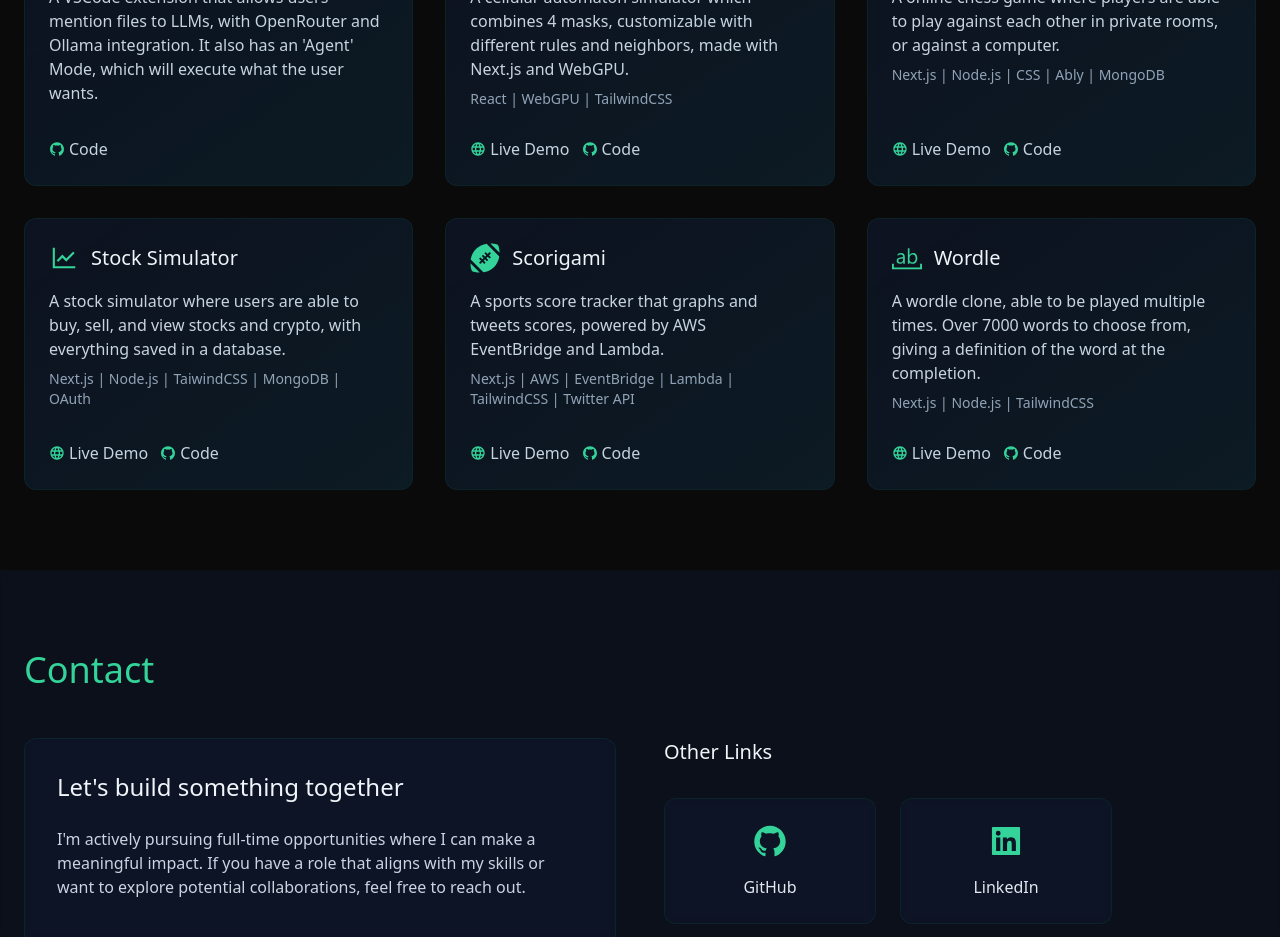
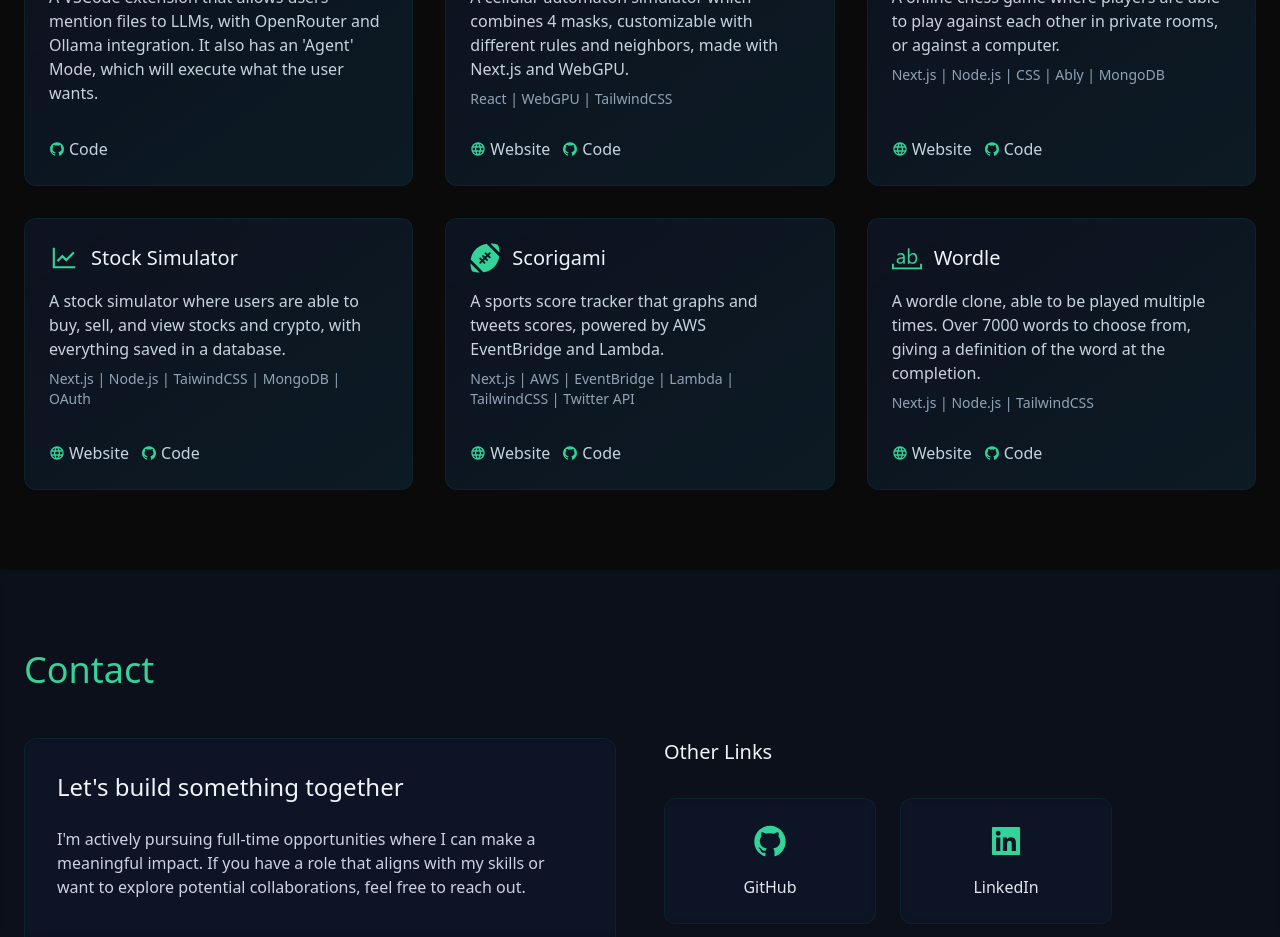
Before and after one commit to omarabdiwali/next-portfolio, a Next.js app: page / in a window 1280 px wide. Shown: the part 1860-2797 px from the top of the page. Built offline with nearby package versions, Linux system fonts and the light colour scheme.

Commit message:
changed text

```diff
--- a/components/cardProjects.js
+++ b/components/cardProjects.js
@@ -31,7 +31,7 @@ export default function CardProjects({ project }) {
                 className="flex cursor-pointer items-center text-slate-300 hover:text-emerald-400 transition-colors group/website"
               >
                 <MdLanguage className="mr-1 text-emerald-400" />
-                <span>Live Demo</span>
+                <span>Website</span>
               </Link>
             )}
             <Link
```
